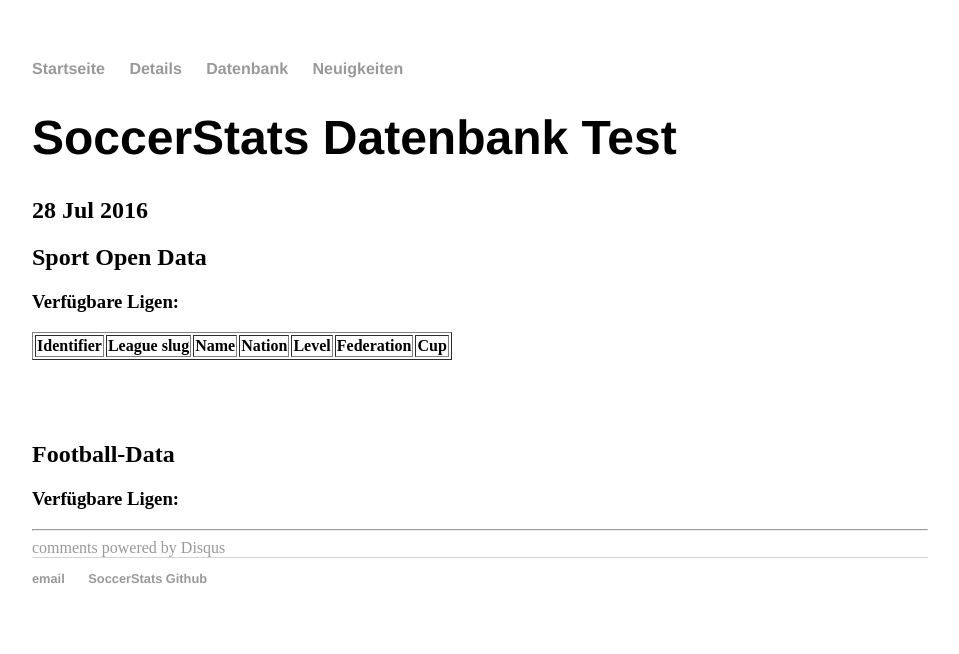
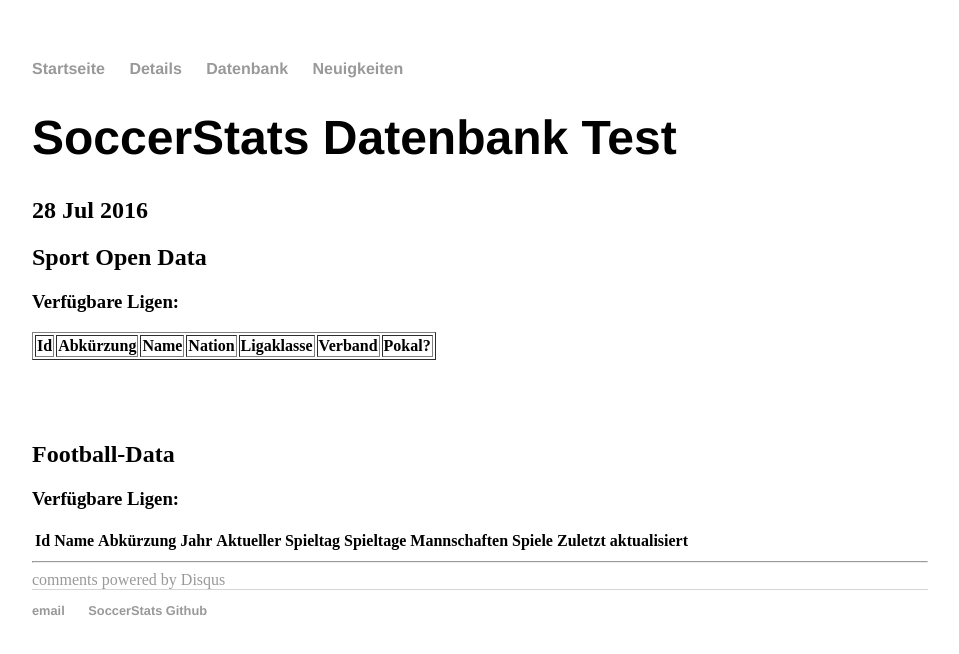
Before and after one commit to Thames1990/Thames1990.github.io, a Jekyll site: the page built from _posts/2016-07-28-database-test.md, in a window 1280 px wide. Shown: the top 654 px of the page, without its empty margins (160-1119 px from the left). Built offline with Jekyll 4.4.1, drawn with Linux system fonts in a browser that asks for light colours; nearby versions of some CDN libraries; comment, search, counter and statistics services are not loaded.

Commit message:
Update 2016-07-28-database-test.md

```diff
--- a/_posts/2016-07-28-database-test.md
+++ b/_posts/2016-07-28-database-test.md
@@ -38,7 +37,21 @@ date: 2016-07-28
 		type: 'GET',
 	}).done(function(response) {
 		console.log(response);
-		$('#football_data').append(JSON.stringify(response, null, '\t'));
+		var tr = '';
+		$.each(response, function(index, item) {
+			tr += '<tr>';
+			tr += '<td>' + response[index].id + '</td>';
+			tr += '<td>' + response[index].caption + '</td>';
+			tr += '<td>' + response[index].league + '</td>';
+			tr += '<td>' + response[index].year + '</td>';
+			tr += '<td>' + response[index].currentMatchday + '</td>';
+			tr += '<td>' + response[index].numberOfMatchdays + '</td>';
+			tr += '<td>' + response[index].numberOfTeams + '</td>';
+			tr += '<td>' + response[index].numberOfGames + '</td>';
+			tr += '<td>' + response[index].lastUpdated + '</td>';
+			tr += '</tr>';
+		});
+		$('#sports_open_data').append(tr);
 	});
 </script>
 
@@ -46,16 +59,28 @@ date: 2016-07-28
 <h3>Verfügbare Ligen:</h3>
 <table id="sports_open_data" border="1">
 	<tr>
-		<th>Identifier</th>
-		<th>League slug</th>
+		<th>Id</th>
+		<th>Abkürzung</th>
 		<th>Name</th>
 		<th>Nation</th>
-		<th>Level</th>
-		<th>Federation</th>
-		<th>Cup</th>
+		<th>Ligaklasse</th>
+		<th>Verband</th>
+		<th>Pokal?</th>
 	</tr>
 </table>
 <br>
 <h2>Football-Data</h2>
 <h3>Verfügbare Ligen:</h3>
-<pre id="football_data"></pre>
+<table id="football_data">
+	<tr>
+		<th>Id</th>
+		<th>Name</th>
+		<th>Abkürzung</th>
+		<th>Jahr</th>
+		<th>Aktueller Spieltag</th>
+		<th>Spieltage</th>
+		<th>Mannschaften</th>
+		<th>Spiele</th>
+		<th>Zuletzt aktualisiert</th>
+	</tr>
+</table>
```
Also changed, not shown: other parts of _posts/2016-07-28-database-test.md (+0 -1 lines).
